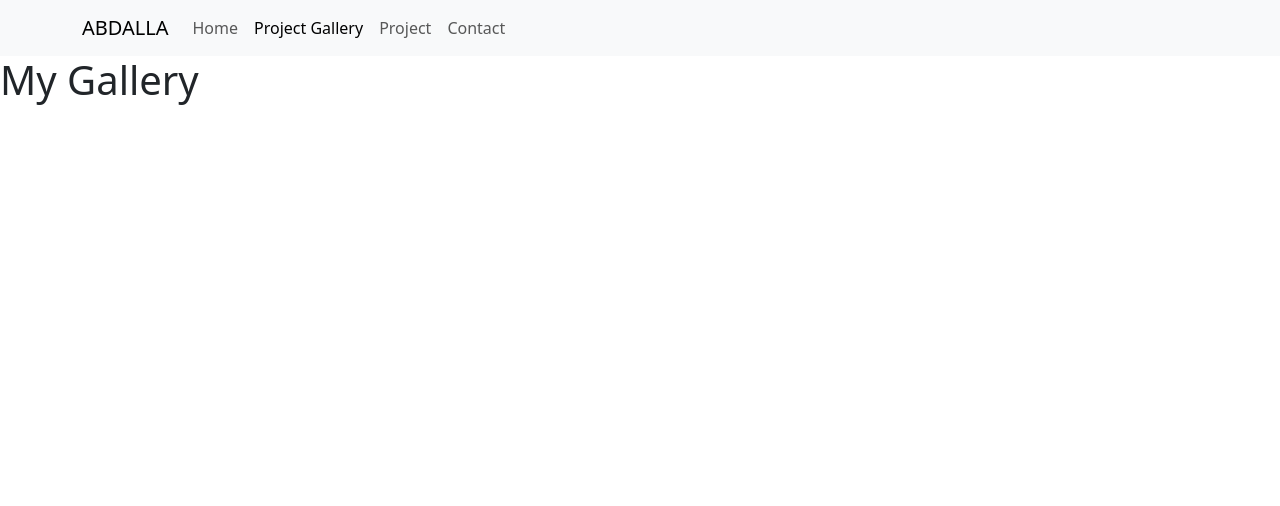
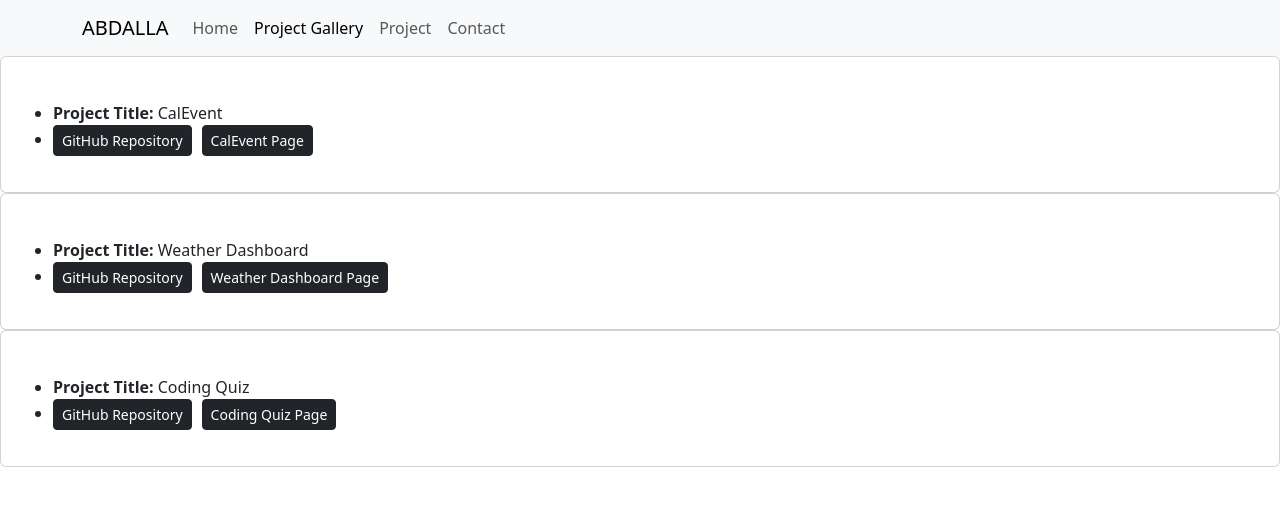
Before and after one commit to abdalla-diaai/my-portfolio, a React (Vite) app in the folder portfolio/: page /projectGallery in a window 1280 px wide. Shown: the top 506 px of the page. Built offline with nearby package versions, Linux system fonts and the light colour scheme.

Commit message:
created project cards in project gallery.

```diff
--- a/portfolio/src/App.jsx
+++ b/portfolio/src/App.jsx
@@ -3,7 +3,6 @@ import { BrowserRouter as Router, Route, Routes } from "react-router-dom";
 import Contact from "./components/pages/Contact";
 import Header from "./components/Header";
 import Home from "./components/pages/Home";
-import Project from "./components/pages/Project";
 import ProjectGallery from "./components/pages/ProjectGallery";
 
 export default function App() {
@@ -16,7 +15,6 @@ export default function App() {
           {/* Define routes using the Route component to render different page components at different paths */}
           {/* Define a default route that will render the Home component */}
           <Route path="/" element={<Home />} />
-          <Route path="project" element={<Project />} />
           <Route path="projectGallery" element={<ProjectGallery />} />
           {/* Define a route that will have descendant routes */}
           <Route path="contact" element={<Contact />} />
--- a/portfolio/src/components/pages/Home.jsx
+++ b/portfolio/src/components/pages/Home.jsx
@@ -30,7 +30,7 @@ export default function Home() {
           href="mailto:abdalla.diaai@outlook.com"
           role="button"
         >
-          <i class="fa-regular fa-envelope"></i>
+          <i className="fa-regular fa-envelope"></i>
         </a>
       </p>
     </Container>
--- a/portfolio/src/components/pages/Project.jsx
+++ b/portfolio/src/components/pages/Project.jsx
@@ -1,5 +1,34 @@
 import React from "react";
 
-export default function Project() {
-  return <h3>My project?</h3>;
-};
+export default function Project(props) {
+  return (
+    <div className="card">
+      <div className="img-container">
+        <img alt={props.name} src={props.image} />
+      </div>
+      <div className="content">
+        <ul>
+          <li>
+            <strong>Project Title:</strong> {props.title}
+          </li>
+          <li>
+            <a
+              className="btn btn-dark btn-sm home-btn"
+              href={props.repoUrl}
+              role="button"
+            >
+              GitHub Repository
+            </a>
+            <a
+              className="btn btn-dark btn-sm home-btn"
+              href={props.pageUrl}
+              role="button"
+            >
+              {props.title} Page
+            </a>
+          </li>
+        </ul>
+      </div>
+    </div>
+  );
+}
--- a/portfolio/src/components/pages/ProjectGallery.jsx
+++ b/portfolio/src/components/pages/ProjectGallery.jsx
@@ -1,5 +1,14 @@
 import React from "react";
+import Project from "./Project";
+import projects from '../utils/projects.json'
 
 export default function ProjectGallery() {
-  return <h1>My Gallery</h1>;
-};
+  return (
+    <div>
+      <Project title={projects[0].title} repoUrl={projects[0].repoUrl} pageUrl={projects[0].pageUrl}/>
+      <Project title={projects[1].title} repoUrl={projects[1].repoUrl} pageUrl={projects[1].pageUrl}/>
+      <Project title={projects[2].title} repoUrl={projects[2].repoUrl} pageUrl={projects[2].pageUrl}/>
+
+    </div>
+  );
+}
--- a/portfolio/src/components/pages/styles.css
+++ b/portfolio/src/components/pages/styles.css
@@ -12,3 +12,7 @@
 .form-control {
     margin-block-end: 10px;
 }
+
+.card {
+    padding: 20px;
+}
--- /dev/null
+++ b/portfolio/src/components/utils/projects.json
@@ -0,0 +1,24 @@
+[
+  {
+    "id": 1,
+    "title": "CalEvent",
+    "repoUrl": "https://github.com/abdalla-diaai/calevent",
+    "pageUrl": "https://abdalla-diaai.github.io/calevent/",
+    "image": ""
+  },
+  {
+    "id": 2,
+    "title": "Weather Dashboard",
+    "repoUrl": "https://github.com/abdalla-diaai/open-weather-dashboard",
+    "pageUrl": "https://abdalla-diaai.github.io/open-weather-dashboard/",
+    "image": ""
+  },
+  {
+    "id": 3,
+    "title": "Coding Quiz",
+    "repoUrl": "https://github.com/abdalla-diaai/coding-quiz",
+    "pageUrl": "https://abdalla-diaai.github.io/coding-quiz/",
+    "image": ""
+  }
+
+]
```
